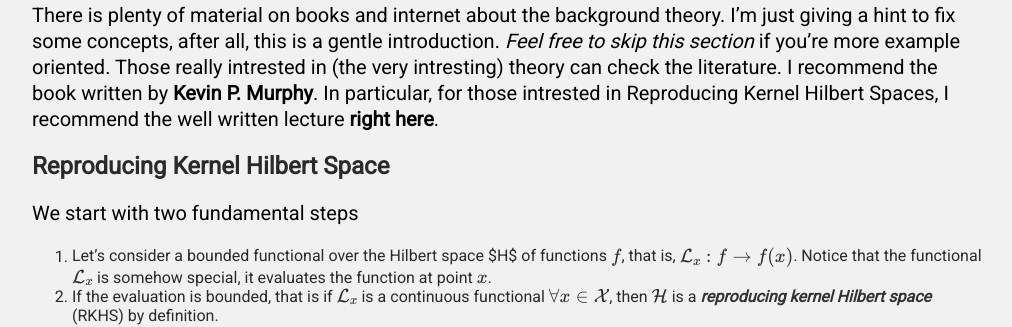
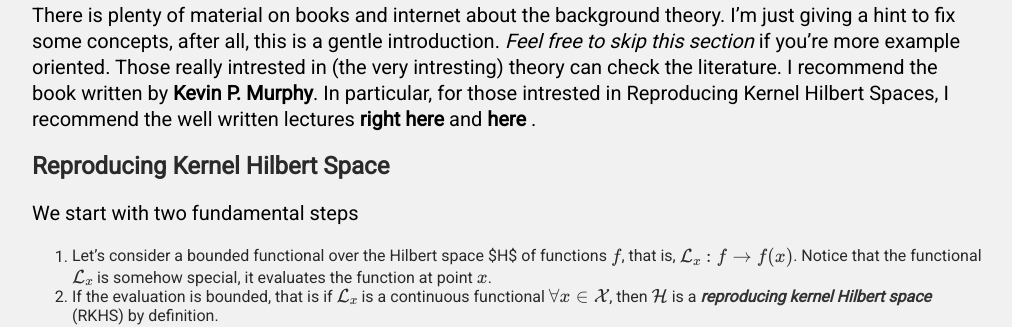
Before and after one commit to FullSimplify/FullSimplify.github.io, a Jekyll site: the page built from _posts/2000-01-02-Support-Vector-Machines,-a-Gentle-Introduction.md, in a window 1280 px wide and 900 px high, scrolled down 3004 px. Shown: the part 179-506 px from the top of the window, without its empty margins (133-1145 px from the left). Built offline with Jekyll 4.4.1, drawn with Linux system fonts in a browser that asks for light colours; formulas are drawn with MathJax 3.

Commit message:
Update 2000-01-02-Support-Vector-Machines,-a-Gentle-Introduction.md

```diff
--- a/_posts/2000-01-02-Support-Vector-Machines,-a-Gentle-Introduction.md
+++ b/_posts/2000-01-02-Support-Vector-Machines,-a-Gentle-Introduction.md
@@ -93,7 +93,7 @@ plt.show()
 ## A Few Mathematical Details
 
 
-There is plenty of material on books and internet about the background theory. I'm just giving a hint to fix some concepts, after all, this is a gentle introduction. *Feel free to skip this section* if you're more example oriented. Those really intrested in (the very intresting) theory can check the literature. I recommend the book written by <a target="_blank" href='http://www.cs.ubc.ca/~murphyk/MLbook/index.html'>Kevin P. Murphy</a>. In particular, for those intrested in Reproducing Kernel Hilbert Spaces, I recommend the well written lecture <a target="_blank" href='http://www.stats.ox.ac.uk/~sejdinov/teaching/atml14/Theory_2014.pdf'>right here</a>.
+There is plenty of material on books and internet about the background theory. I'm just giving a hint to fix some concepts, after all, this is a gentle introduction. *Feel free to skip this section* if you're more example oriented. Those really intrested in (the very intresting) theory can check the literature. I recommend the book written by <a target="_blank" href='http://www.cs.ubc.ca/~murphyk/MLbook/index.html'>Kevin P. Murphy</a>. In particular, for those intrested in Reproducing Kernel Hilbert Spaces, I recommend the well written lectures <a target="_blank" href='http://www.stats.ox.ac.uk/~sejdinov/teaching/atml14/Theory_2014.pdf'>right here</a> and <a target="_blank" href='http://www.gatsby.ucl.ac.uk/~gretton/coursefiles/lecture4_introToRKHS.pdf'> here </a>.
 
 ## Reproducing Kernel Hilbert Space
 
```
